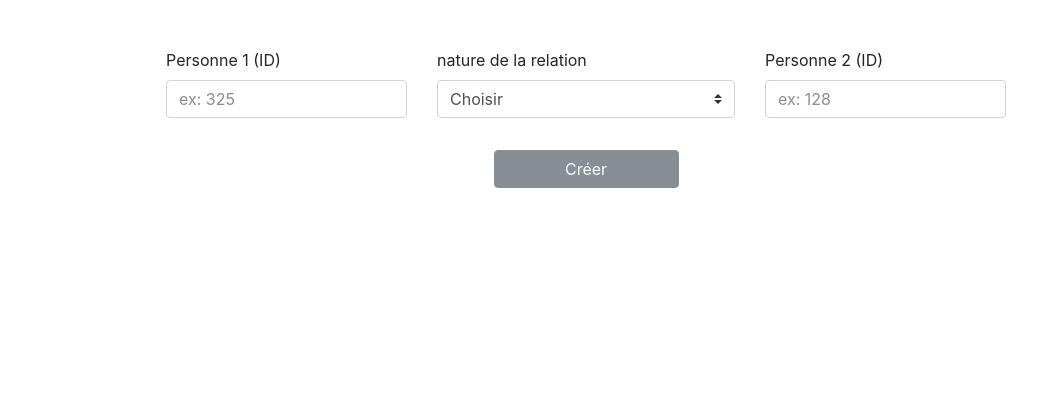
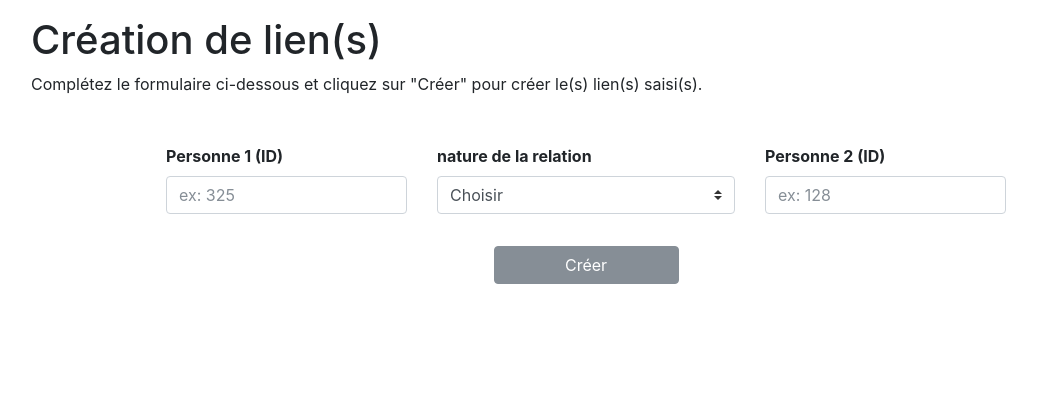
Before and after one commit to Chartes-TNAH/dico-proso, a Flask app: page /creer_lien in a window 1280 px wide. Shown: the part 56-476 px from the top of the page, without its empty margins (54-1091 px from the left). Run offline with Flask 2, Linux system fonts and the light colour scheme; some libraries are stand-ins or nearby versions.

Commit message:
ajustement du template

```diff
--- a/hoozhoo/templates/pages/creer_lien.html
+++ b/hoozhoo/templates/pages/creer_lien.html
@@ -1,14 +1,16 @@
 {% extends "conteneur.html" %}
 {% block corps %}
+<h1 class="mt-3">Création de lien(s)</h1>
+<p>Complétez le formulaire ci-dessous et cliquez sur "Créer" pour créer le(s) lien(s) saisi(s).</p>
 <form class="form container-fluid mt-5" method="POST" action="{{url_for("creer_lien")}}">
     <div class="newlink col-md-10 row mb-3 mx-auto">
       <div class="form-group col-sm">
-        <label for="link_person1">Personne 1 (ID)</label>
+        <label for="link_person1" class="font-weight-bold">Personne 1 (ID)</label>
         <input type="text" class="form-control" id="link_person1" name="link_person1" placeholder="ex: 325"/>
       </div>
 
       <div class="form-group col-sm">
-        <label for="link_relation_type">nature de la relation</label>
+        <label for="link_relation_type" class="font-weight-bold">nature de la relation</label>
         <select class="custom-select d-block" id="link_relation_type" name="link_relation_type">
           <option selected>Choisir</option>
           <option value="soeur de">soeur de</option>
@@ -40,7 +42,7 @@
       </div>
 
       <div class="form-group col-sm">
-        <label for="link_person2">Personne 2 (ID)</label>
+        <label for="link_person2" class="font-weight-bold">Personne 2 (ID)</label>
         <input type="text" class="form-control" id="link_person2" name="link_person2" placeholder="ex: 128"/>
       </div>
     </div>
```
